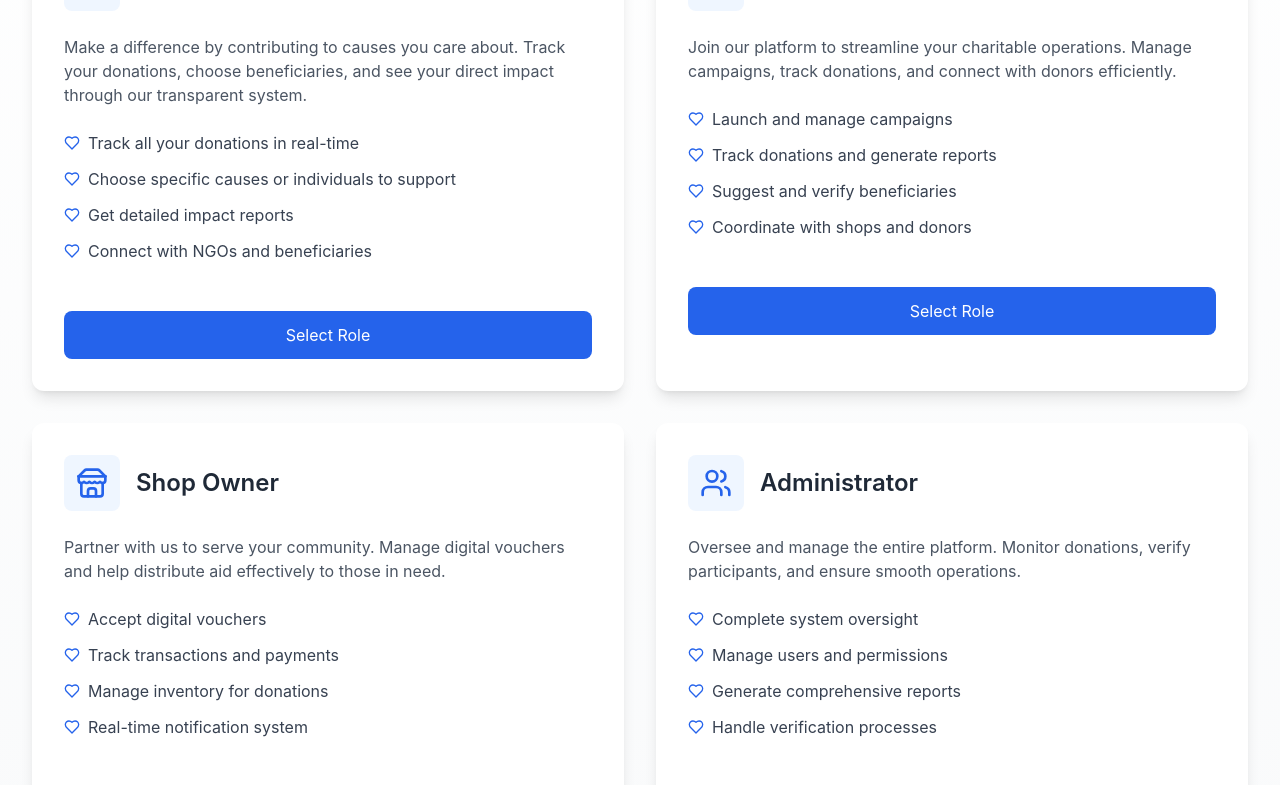
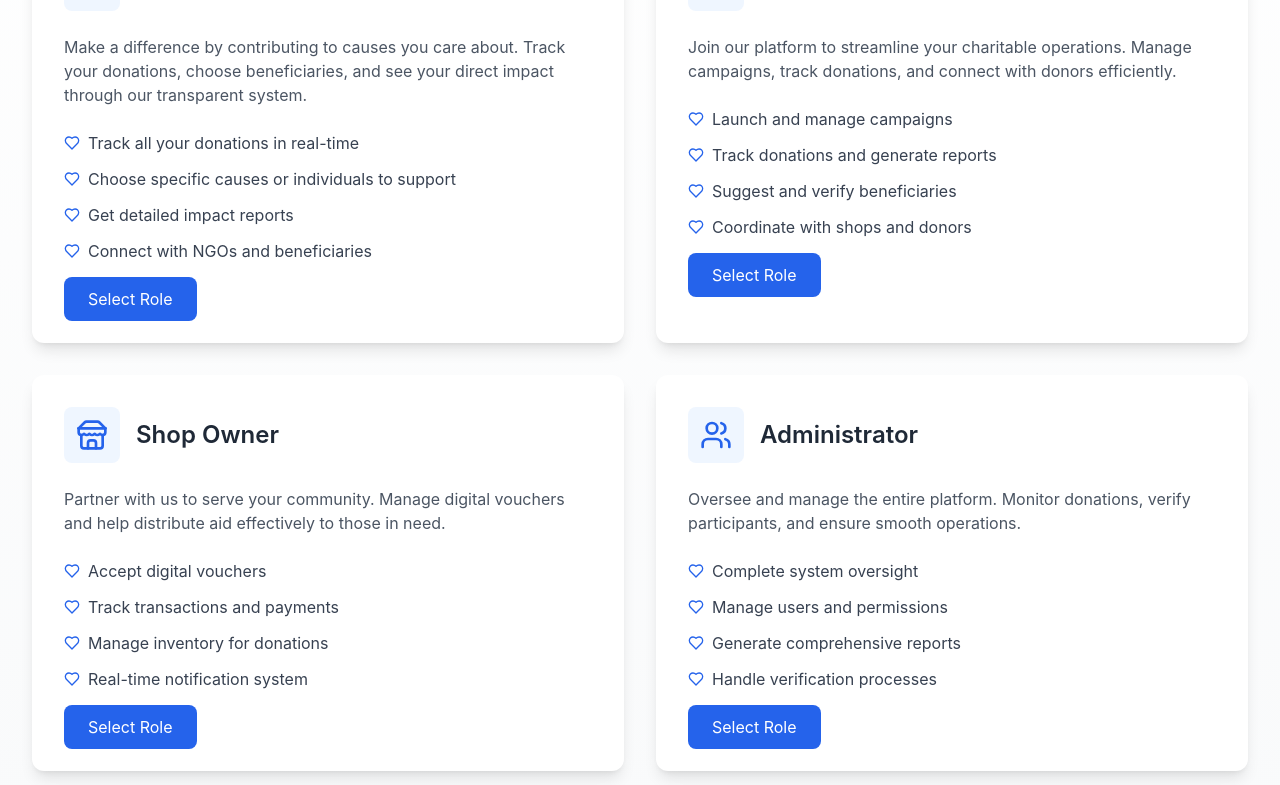
Before and after one commit to Mati-Shaikh/Savor-Serve, a React (Create React App) app: page / in a window 1280 px wide. Shown: the part 2011-2796 px from the top of the page. Built offline with nearby package versions, Linux system fonts and the light colour scheme.

Commit message:
Minor changes in Landing Pages Complete Commit

```diff
--- a/src/components/LandingPageComponents/Hero.js
+++ b/src/components/LandingPageComponents/Hero.js
@@ -18,9 +18,9 @@ const HeroSection = () => {
         <p className="text-xl lg:text-2xl font-semibold max-w-3xl">
           "Your small contribution can make a big difference. Join us to serve, uplift, and transform communities together!"
         </p>
-        <button className="mt-8 px-6 py-3 bg-indigo-600 hover:bg-indigo-700 text-white font-semibold rounded-full transition duration-300">
+        <a href='/signUp' className="mt-8 px-6 py-3 bg-indigo-600 hover:bg-indigo-700 text-white font-semibold rounded-full transition duration-300">
           Donate Now
-        </button>
+        </a>
       </div>
     </div>
   );
--- a/src/components/LandingPageComponents/RoleSection.js
+++ b/src/components/LandingPageComponents/RoleSection.js
@@ -103,9 +103,9 @@ const RoleSelector = () => {
 
 
                 {/* Action Button */}
-                <button className="mt-6 w-full bg-blue-600 text-white py-3 px-6 rounded-lg hover:bg-blue-700 transition-colors duration-300">
+                <a href='signUp' className="mt-6 w-full bg-blue-600 text-white py-3 px-6 rounded-lg hover:bg-blue-700 transition-colors duration-300">
                   Select Role
-                </button>
+                </a>
               </div>
             </div>
           ))}
--- a/src/components/LandingPageComponents/aboutus.js
+++ b/src/components/LandingPageComponents/aboutus.js
@@ -29,7 +29,7 @@ const AboutUs = () => {
       <div className="max-w-7xl mx-auto text-center mb-12">
         <h1 className="text-4xl font-bold text-blue-600 mb-4">About Us</h1>
         <p className="text-lg text-gray-600">
-          At My Impact Meter, we are dedicated to creating positive change through our unique platform. Learn more about our goals, vision, and mission.
+          At Savor and Serve, we are dedicated to creating positive change through our unique platform. Learn more about our goals, vision, and mission.
         </p>
       </div>
 
@@ -72,7 +72,7 @@ const AboutUs = () => {
                 className="w-32 h-32 rounded-full object-cover mb-4"
               />
               <h3 className="text-xl font-semibold text-gray-800">{member.name}</h3>
-              <p className="text-sm text-pink-600 font-medium">{member.role}</p>
+              <p className="text-sm text-blue-600 font-medium">{member.role}</p>
               <p className="text-gray-600 text-center mt-2">{member.description}</p>
             </div>
           ))}
```
